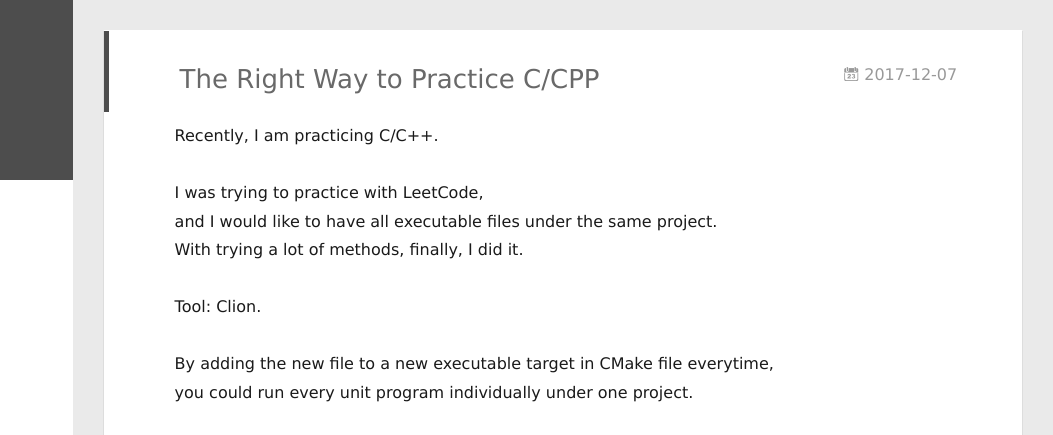
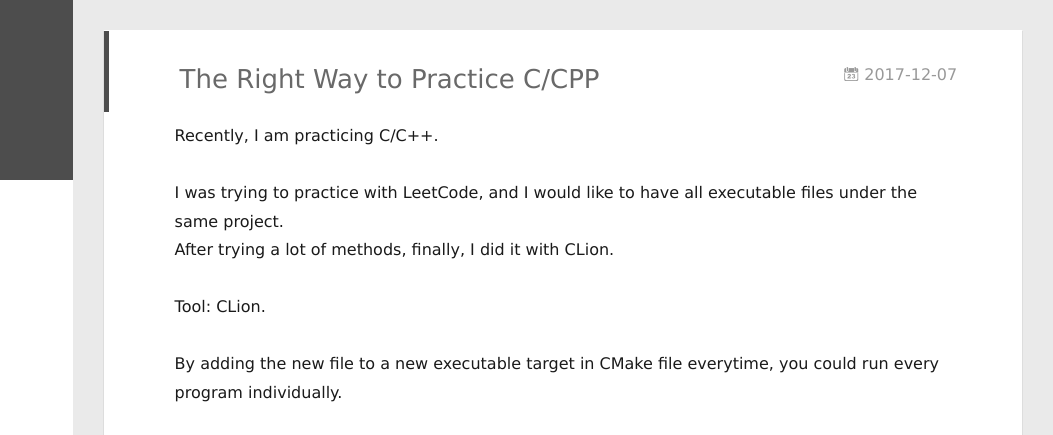
Before and after one commit to daimingzhong/daimingzhong.github.io, a plain HTML site: page index.html in a window 1280 px wide. Shown: the top 435 px of the page, 227-1280 px from the left. Drawn offline with Linux system fonts and the light colour scheme.

Commit message:
Site updated: 2017-12-07 02:27:54

```diff
--- a/content.json
+++ b/content.json
@@ -1 +1 @@
-[{"title":"The Right Way to Practice C/CPP","date":"2017-12-07T06:49:29.000Z","path":"2017/12/07/cpp/","updated":"2017-12-07T07:17:39.982Z","tags":[]},{"title":"PHP Debugging Environment (Mac + PhpStorm + Xampp + Xdebug)","date":"2017-04-01T00:55:29.000Z","path":"2017/03/31/php-debug/","updated":"2017-12-07T06:51:14.023Z","tags":[]}]
+[{"title":"The Right Way to Practice C/CPP","date":"2017-12-07T06:49:29.000Z","path":"2017/12/07/cpp/","updated":"2017-12-07T07:27:41.266Z","tags":[]},{"title":"PHP Debugging Environment (Mac + PhpStorm + Xampp + Xdebug)","date":"2017-04-01T00:55:29.000Z","path":"2017/03/31/php-debug/","updated":"2017-12-07T06:51:14.023Z","tags":[]}]
--- a/index.html
+++ b/index.html
@@ -162,9 +162,9 @@
     <div class="article-entry" itemprop="articleBody">
 
         <p>Recently, I am practicing C/C++. </p>
-<p>I was trying to practice with LeetCode,<br>and I would like to have all executable files under the same project.<br>With trying a lot of methods, finally, I did it.</p>
-<p>Tool: Clion.</p>
-<p>By adding the new file to a new executable target in CMake file everytime,<br>you could run every unit program individually under one project.</p>
+<p>I was trying to practice with LeetCode, and I would like to have all executable files under the same project.<br>After trying a lot of methods, finally, I did it with CLion.</p>
+<p>Tool: CLion.</p>
+<p>By adding the new file to a new executable target in CMake file everytime, you could run every program individually.</p>
 
 
 
```
Also changed, not shown: 2017/12/07/cpp/index.html (+7 -7 lines).
